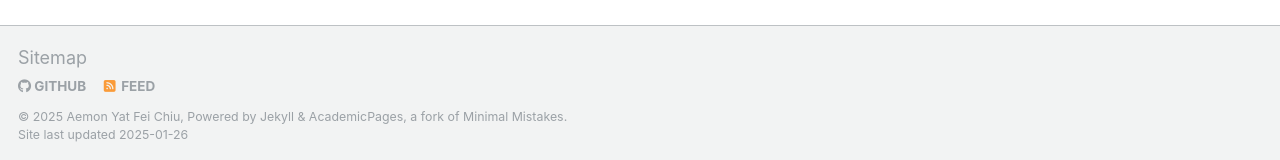
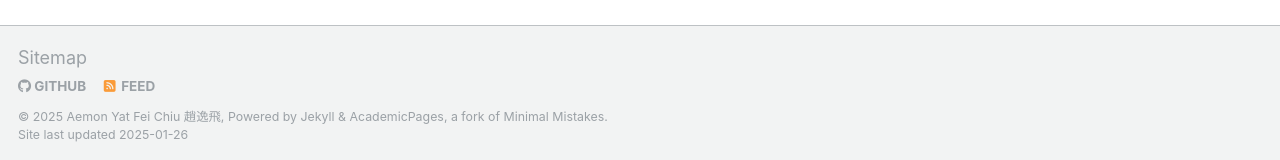
Before and after one commit to aemonyfchiu/aemonyfchiu.github.io, a Jekyll site: the page built from _pages/about.md, in a window 1280 px wide and 900 px high, scrolled down 571 px. Shown: the part 737-897 px from the top of the window. Built offline with Jekyll 4.4.1, drawn with Linux system fonts in a browser that asks for light colours; some web fonts are replaced.

Commit message:
Update _config.yml

```diff
--- a/_config.yml
+++ b/_config.yml
@@ -10,7 +10,7 @@
 locale                   : "en-HK"
 title                    : "Aemon @ CUHK"
 title_separator          : "-"
-name                     : &name "Aemon Yat Fei Chiu"
+name                     : &name "Aemon Yat Fei Chiu 趙逸飛"
 description              : &description "PhD Student in EE at CUHK"
 url                      : https://aemonyfchiu.github.io
 baseurl                  : "" # the subpath of your site, e.g. "/blog"
```
